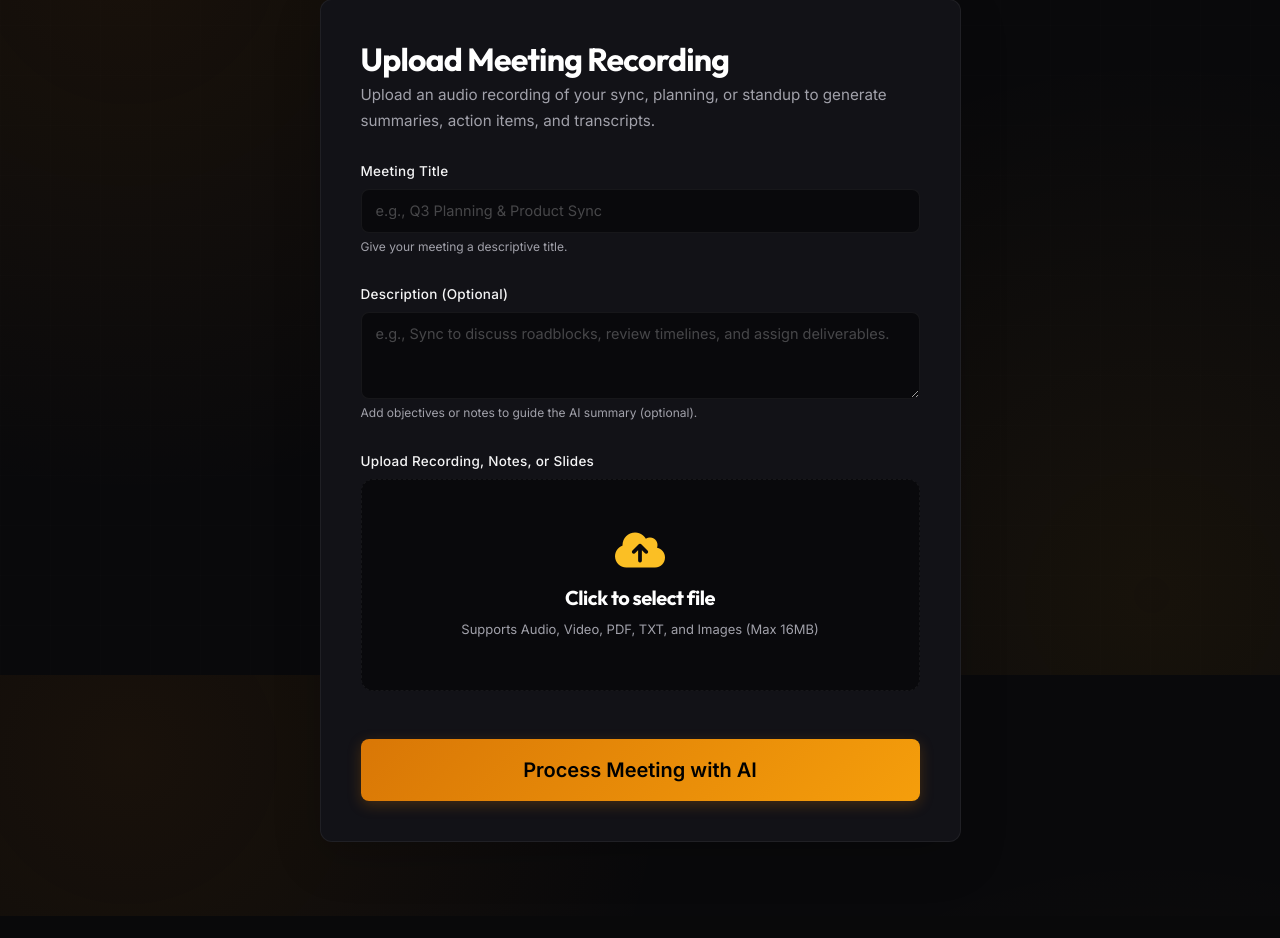
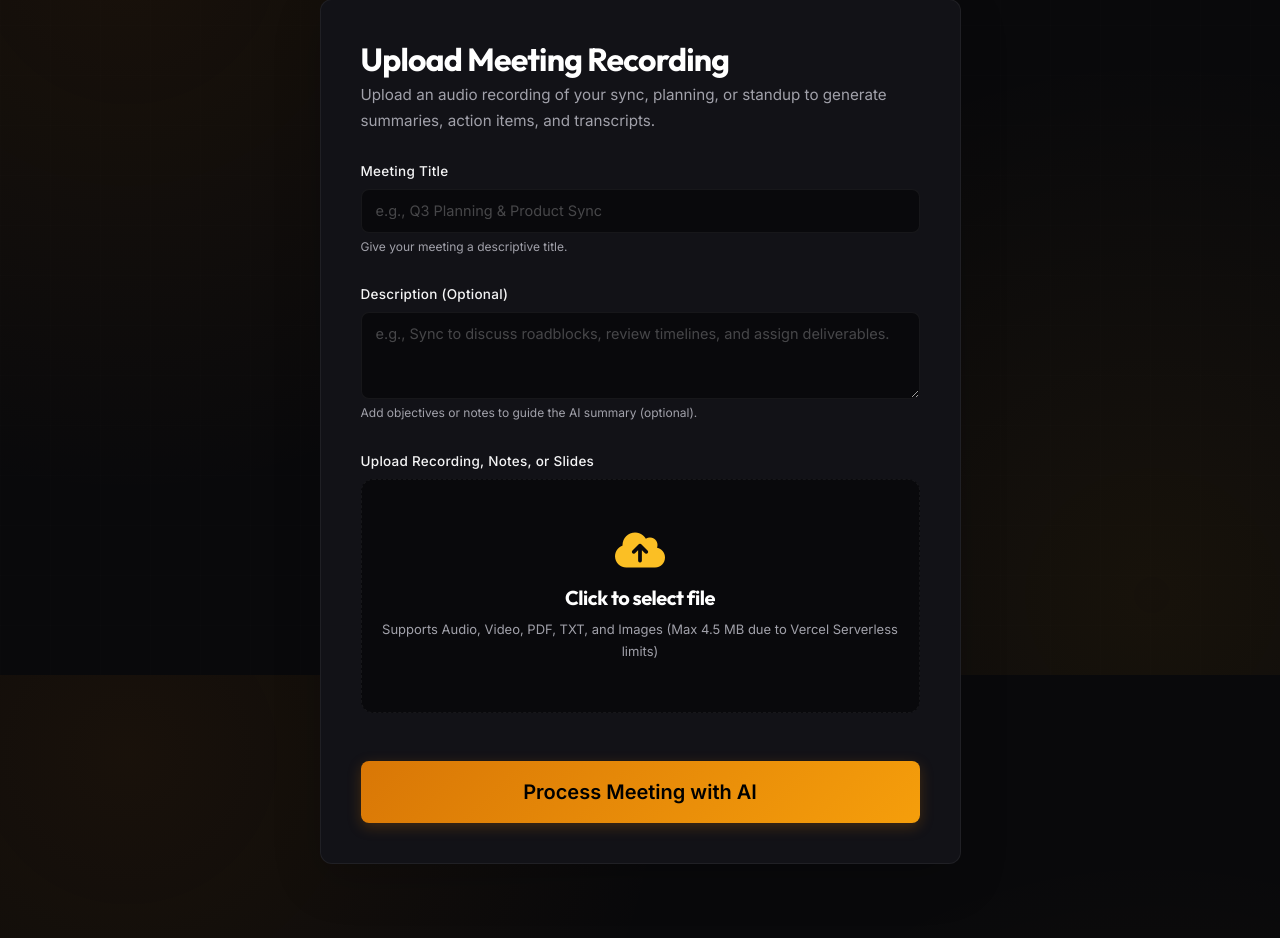
Before and after one commit to Pm023/Meeting_Mind_AI, a Flask app: page /meetings/upload in a window 1280 px wide. Shown: the part 125-1063 px from the top of the page. Before the commit the page ends 1037 px from the top, so only its background shows below. Run offline with Flask 3, Linux system fonts and the light colour scheme; the visitor is signed in with stand-in values (Sample User, id 1); some libraries are stand-ins or nearby versions.

Commit message:
fix: enforce 4.5 MB file size limit on client side for Vercel payloads

```diff
--- a/app/templates/meetings/upload.html
+++ b/app/templates/meetings/upload.html
@@ -109,7 +109,7 @@
                         <div class="upload-dropzone" onclick="document.getElementById('file-input').click()">
                             <i class="fa-solid fa-cloud-arrow-up text-info fs-1 mb-3"></i>
                             <h5 class="text-white" id="file-label">Click to select file</h5>
-                            <p class="text-muted mb-0" style="font-size: 13px;">Supports Audio, Video, PDF, TXT, and Images (Max 16MB)</p>
+                            <p class="text-muted mb-0" style="font-size: 13px;">Supports Audio, Video, PDF, TXT, and Images (Max 4.5 MB due to Vercel Serverless limits)</p>
 
                             <!-- Hidden input field -->
                             {% if form.file.errors %}
@@ -123,11 +123,16 @@
                                 {{ form.file(class="d-none", id="file-input") }}
                             {% endif %}
                         </div>
+
+                        <!-- Client-side size validation error container -->
+                        <div id="size-error-msg" class="text-danger mt-3 text-center d-none" style="font-size: 14px; font-weight: 500;">
+                            <i class="fa-solid fa-triangle-exclamation me-1.5"></i> File size exceeds the Vercel Serverless payload limit (4.5 MB).
+                        </div>
                     </div>
 
                     <!-- Submit button -->
                     <div class="d-grid">
-                        {{ form.submit(class="btn btn-glow-primary py-3 fs-5") }}
+                        {{ form.submit(class="btn btn-glow-primary py-3 fs-5", id="upload-submit-btn") }}
                     </div>
                 </form>
             </div>
@@ -143,25 +148,70 @@
         const fileLabel = document.getElementById("file-label");
         const form = document.getElementById("upload-form");
         const loadingOverlay = document.getElementById("loading-overlay");
+        const sizeError = document.getElementById("size-error-msg");
+        const submitBtn = document.getElementById("upload-submit-btn");
 
-        // Update display text when file is selected
+        // Update display text when file is selected and check size limit
         if (fileInput) {
             fileInput.addEventListener("change", function(e) {
                 if (this.files && this.files.length > 0) {
-                    fileLabel.innerText = this.files[0].name;
-                    fileLabel.classList.add("text-info");
+                    const file = this.files[0];
+                    const maxVercelLimit = 4.5 * 1024 * 1024; // 4.5 MB in bytes
+
+                    fileLabel.innerText = file.name;
+
+                    if (file.size > maxVercelLimit) {
+                        fileLabel.classList.remove("text-info");
+                        fileLabel.classList.add("text-danger");
+                        if (sizeError) {
+                            sizeError.innerHTML = `<i class="fa-solid fa-triangle-exclamation me-1.5"></i> File size (${(file.size / (1024 * 1024)).toFixed(2)} MB) exceeds the Vercel Serverless payload limit (4.5 MB). Please select a smaller recording.`;
+                            sizeError.classList.remove("d-none");
+                        }
+                        if (submitBtn) {
+                            submitBtn.disabled = true;
+                            submitBtn.classList.add("opacity-50");
+                            submitBtn.style.cursor = "not-allowed";
+                        }
+                    } else {
+                        fileLabel.classList.remove("text-danger");
+                        fileLabel.classList.add("text-info");
+                        if (sizeError) {
+                            sizeError.classList.add("d-none");
+                        }
+                        if (submitBtn) {
+                            submitBtn.disabled = false;
+                            submitBtn.classList.remove("opacity-50");
+                            submitBtn.style.cursor = "pointer";
+                        }
+                    }
                 } else {
-                    fileLabel.innerText = "Click to select audio file";
-                    fileLabel.classList.remove("text-info");
+                    fileLabel.innerText = "Click to select file";
+                    fileLabel.classList.remove("text-info", "text-danger");
+                    if (sizeError) {
+                        sizeError.classList.add("d-none");
+                    }
+                    if (submitBtn) {
+                        submitBtn.disabled = false;
+                        submitBtn.classList.remove("opacity-50");
+                        submitBtn.style.cursor = "pointer";
+                    }
                 }
             });
         }
 
-        // Show spinner on submit
+        // Show spinner on submit (if validation passes)
         if (form) {
             form.addEventListener("submit", function(e) {
                 if (fileInput && fileInput.files.length > 0) {
-                    // Title and file checks should be valid before showing loader
+                    const file = fileInput.files[0];
+                    const maxVercelLimit = 4.5 * 1024 * 1024;
+
+                    // Extra safety check in form submit
+                    if (file.size > maxVercelLimit) {
+                        e.preventDefault();
+                        return;
+                    }
+
                     const titleVal = document.querySelector("input[name='title']").value;
                     if (titleVal.trim().length >= 3) {
                         loadingOverlay.style.display = "flex";
```
